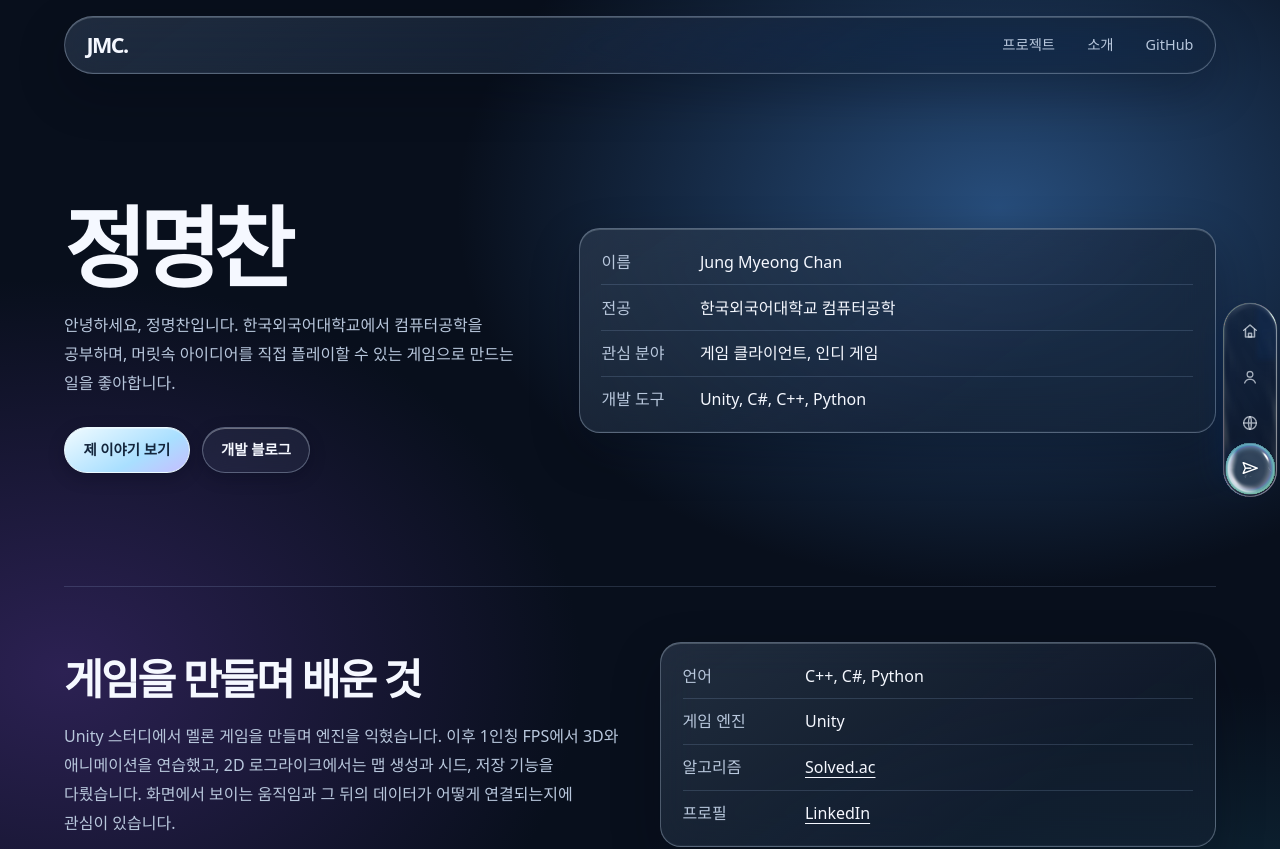
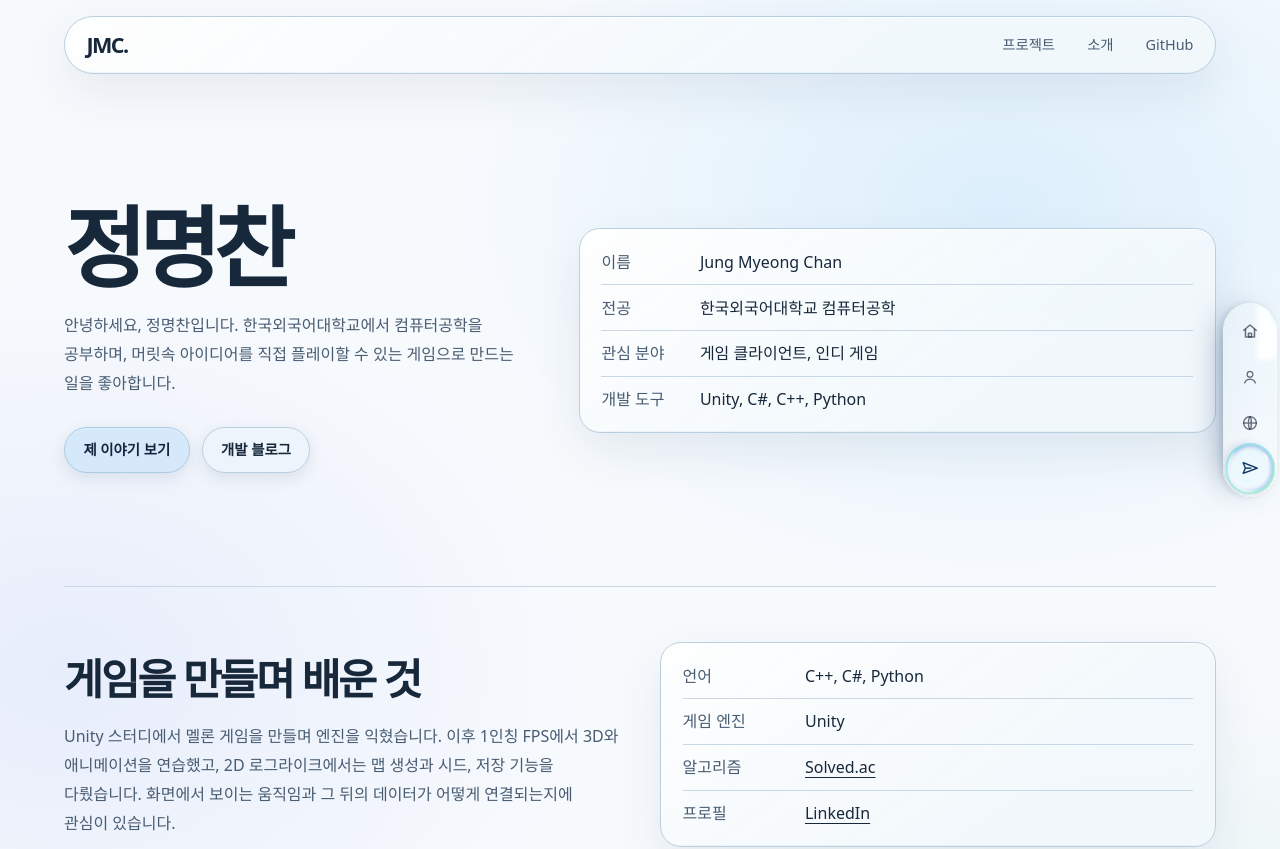
Before and after one commit to mychan0926/JMC_introduction_webpage, a React (Vite) app: page / in a window 1280 px wide. Shown: the top 849 px of the page. Built offline with nearby package versions, Linux system fonts and the light colour scheme.

Commit message:
Switch portfolio to light glass palette

```diff
--- a/index.html
+++ b/index.html
@@ -3,7 +3,7 @@
   <head>
     <meta charset="UTF-8" />
     <meta name="viewport" content="width=device-width, initial-scale=1.0" />
-    <meta name="theme-color" content="#080f1c" />
+    <meta name="theme-color" content="#f7fafd" />
     <meta name="description" content="게임 클라이언트 프로그래밍에 관심을 두고 공부하는 정명찬의 포트폴리오입니다." />
     <title>정명찬 · Game Client Developer Portfolio</title>
   </head>
--- a/src/main.tsx
+++ b/src/main.tsx
@@ -107,7 +107,7 @@ function App() {
         </div>
       </header>
       <div className="liquid-rail">
-        <LiquidNavbar tone="dark" compact items={navItems} active={sections.findIndex(([id]) => id === active)} />
+        <LiquidNavbar tone="light" compact items={navItems} active={sections.findIndex(([id]) => id === active)} />
       </div>
       <main id="main" className="shell">
         <section id="intro" className="hero" aria-labelledby="intro-title">
--- a/src/styles.css
+++ b/src/styles.css
@@ -2,32 +2,32 @@
 @import 'tailwindcss';
 
 :root {
-  color-scheme: dark;
+  color-scheme: light;
   font-family: 'Noto Sans KR', system-ui, sans-serif;
-  color: #f5f8ff;
-  background: #080f1c;
-  --muted: #b8c7dc;
-  --accent: #bcecff;
-  --line: #acc9ef2b;
-  --glass-edge: #d5e9ff50;
-  --glass-shadow: inset 0 1px 0 #ecf7ff33, inset 0 -1px 0 #cbddff0c, 0 18px 48px #02061247;
-  --glass-fill: linear-gradient(145deg, #b9d8ff1f, #80a7e708 70%), #101a2a8c;
+  color: #17283b;
+  background: #f7fafd;
+  --muted: #485c72;
+  --accent: #16558b;
+  --line: #c9d8e6;
+  --glass-edge: #b9cede;
+  --glass-shadow: inset 0 1px 0 #ffffffde, inset 0 -1px 0 #b8d4ea33, 0 18px 48px #19365014;
+  --glass-fill: linear-gradient(145deg, #ffffffc2, #ecf5fb84 70%), #f9fcfdd9;
 }
 
 body {
   margin: 0;
   min-height: 100vh;
   background:
-    radial-gradient(ellipse 47rem 33rem at 78% 13rem, #274d7b 0%, transparent 72%),
-    radial-gradient(ellipse 42rem 32rem at 5% 42rem, #2c2153 0%, transparent 77%),
-    radial-gradient(ellipse 62rem 42rem at 92% 73rem, #143f52 0%, transparent 72%),
-    #080f1c;
+    radial-gradient(ellipse 47rem 33rem at 78% 13rem, #dceffc 0%, transparent 72%),
+    radial-gradient(ellipse 42rem 32rem at 5% 42rem, #e7edfb 0%, transparent 77%),
+    radial-gradient(ellipse 62rem 42rem at 92% 73rem, #e0f0ef 0%, transparent 72%),
+    #f7fafd;
 }
 a { color: inherit; }
 a:focus-visible { outline: 2px solid var(--accent); outline-offset: 5px; }
-::selection { background: var(--accent); color: #15111f; }
+::selection { background: var(--accent); color: #ffffff; }
 .shell { width: min(calc(100% - 3rem), 72rem); margin-inline: auto; }
-.skip-link { position: fixed; top: .6rem; left: .6rem; z-index: 2; padding: .75rem; background: #242038; transform: translateY(-160%); }
+.skip-link { position: fixed; top: .6rem; left: .6rem; z-index: 2; padding: .75rem; background: #eef6ff; transform: translateY(-160%); }
 .skip-link:focus { transform: translateY(0); }
 .site-header { padding-top: 4rem; }
 .site-header .shell {
@@ -51,20 +51,20 @@ h1 { margin: 1rem 0 1.25rem; font-size: clamp(3.15rem, 6.9vw, 6rem); font-weight
 .button {
   display: inline-flex; align-items: center; min-height: 2.85rem; padding: .6rem 1.15rem;
   font-size: .9rem; font-weight: 650; border: 1px solid var(--glass-edge); border-radius: 999px;
-  box-shadow: inset 0 1px 0 #ffffff57, 0 5px 16px #03081740;
+  box-shadow: inset 0 1px 0 #ffffff57, 0 5px 16px #1b40561c;
   transition: background-color .16s, border-color .16s, transform .16s;
 }
 .button:hover { transform: translateY(-2px); }
-.primary { background: linear-gradient(150deg, #f1fbff, #a9dfff 63%, #c6bdff); border-color: #ebfaff; color: #13253c; }
+.primary { background: #d6e9fa; border-color: #aacbe5; color: #13253c; }
 .primary:hover { background: #e3f7ff; }
-.secondary { background: #b5d7ff12; backdrop-filter: blur(12px); }
-.secondary:hover { background: #c3e1ff27; border-color: #e0f4ff88; }
+.secondary { background: #edf4fb; backdrop-filter: blur(12px); }
+.secondary:hover { background: #dcebf8; border-color: #90adc8; }
 .section { padding-block: 3.4rem; border-top: 1px solid var(--line); scroll-margin-top: 1rem; }
 .section-heading { margin-bottom: 1.4rem; }
 .liquid-rail { position: fixed; z-index: 10; top: 50%; right: 1.9rem; width: 0; height: 0; }
 .liquid-rail .nimbus-nav { position: absolute; top: 0; left: 0; width: max-content; transform: translate(-50%, -50%) rotate(90deg); }
 .liquid-rail .nv-ico { rotate: -90deg; }
-.liquid-rail .nimbus-item[aria-current="location"] { color: #fff; filter: drop-shadow(0 0 2px #10263e); }
+.liquid-rail .nimbus-item[aria-current="location"] { color: #123a61; }
 .shell { width: min(calc(100% - 8rem), 72rem); }
 .site-header { padding-top: 1rem; }
 @media (max-width: 760px) {
@@ -80,10 +80,10 @@ h1 { margin: 1rem 0 1.25rem; font-size: clamp(3.15rem, 6.9vw, 6rem); font-weight
 }
 .skip-link { z-index: 11; }
 .section, .project, .hero { scroll-margin-top: 4.3rem; }
-.video-links a:hover { color: white; }
+.video-links a:hover { color: #0c3c66; }
 .video-block { width: 100%; margin-top: auto; padding-top: .8rem; }
 .video-block h4 { margin: 0 0 .6rem; font-size: .95rem; font-weight: 650; }
-.video-frame { aspect-ratio: 16 / 9; overflow: hidden; border: 1px solid var(--glass-edge); border-radius: .8rem; background: #080f1c; }
+.video-frame { aspect-ratio: 16 / 9; overflow: hidden; border: 1px solid var(--glass-edge); border-radius: .8rem; background: #f7fafd; }
 .video-frame iframe { display: block; width: 100%; height: 100%; border: 0; }
 .video-links { display: flex; flex-wrap: wrap; gap: .5rem 1rem; margin-top: .75rem; }
 .video-links a { color: var(--accent); font-size: .875rem; text-decoration: underline; text-underline-offset: .2rem; }
@@ -94,12 +94,12 @@ h2 { margin: .35rem 0 0; font-size: clamp(1.75rem, 4vw, 2.65rem); font-weight: 7
   background: var(--glass-fill); border: 1px solid var(--glass-edge); border-radius: 1.55rem;
   box-shadow: var(--glass-shadow); backdrop-filter: blur(18px) saturate(140%);
 }
-.project:focus-within { border-color: #e5f4ff9e; }
+.project:focus-within { border-color: #769cbf; }
 .project-copy { padding: 1.35rem; display: flex; flex-direction: column; flex: 1; align-items: flex-start; }
 h3 { margin: .3rem 0 .5rem; font-size: 1.45rem; font-weight: 700; letter-spacing: -.04em; }
 .project-description { color: var(--muted); line-height: 1.7; word-break: keep-all; }
 .tags { display: flex; flex-wrap: wrap; gap: .4rem; padding: 0; margin: 1rem 0; list-style: none; }
-.tags li { padding: .18rem .65rem; background: #c7dcfa14; border: 1px solid var(--line); border-radius: 999px; color: #e1edff; font-size: .875rem; }
+.tags li { padding: .18rem .65rem; background: #e7f1fa; border: 1px solid var(--line); border-radius: 999px; color: #294762; font-size: .875rem; }
 .about { display: grid; grid-template-columns: 1fr 1fr; gap: 2.5rem; }
 .about-copy { margin: .7rem 0 0; }
 .milestones { list-style: none; padding: 0; margin: 1.3rem 0 0; }
@@ -167,5 +167,5 @@ h3 { margin: .3rem 0 .5rem; font-size: 1.45rem; font-weight: 700; letter-spacing
 }
 @keyframes scroll-reveal { from { opacity: .45; transform: translateY(1rem) scale(.98); } }
 @media (prefers-reduced-transparency: reduce) {
-  .site-header .shell, .project, .stack { background: #17263c; backdrop-filter: none; }
+  .site-header .shell, .project, .stack { background: #edf4fa; backdrop-filter: none; }
 }
```
Also changed, not shown: 1 other file (tests, documents, lock files or other folders).
